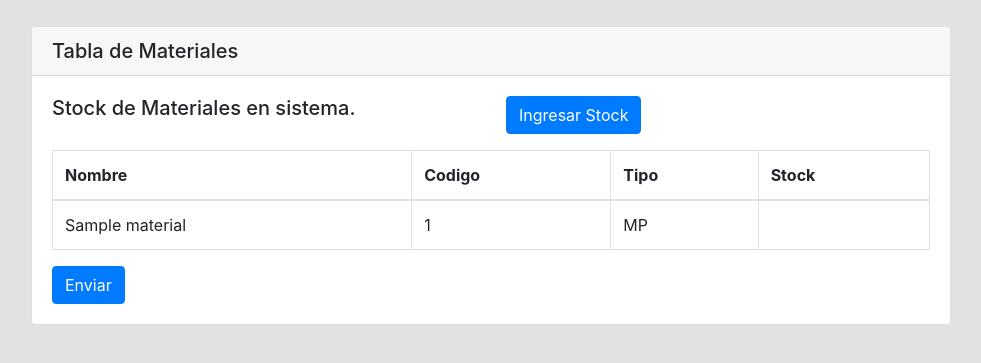
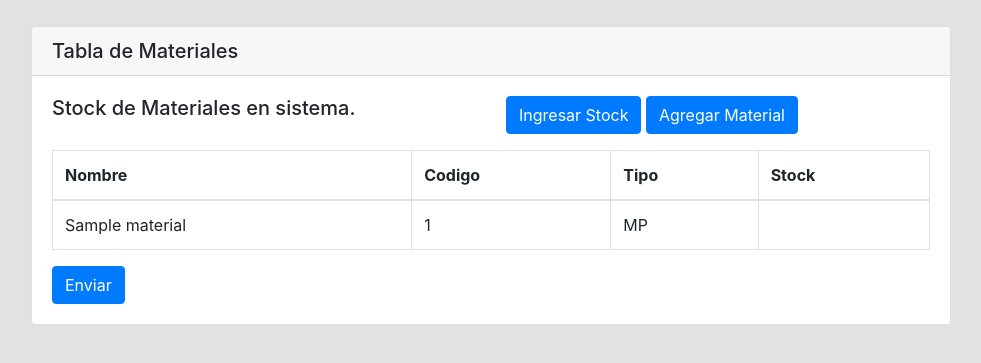
Before and after one commit to adamraven123/Proyecto-Desarrollo-Wen, a Django app: page /add_stock/ in a window 1280 px wide. Shown: the part 58-421 px from the top of the page, without its empty margins (54-1035 px from the left). Run offline with Django 3.2, Linux system fonts and the light colour scheme; tables that the repository leaves empty hold one stand-in row (values such as "Sample post"); some libraries are stand-ins or nearby versions.

Commit message:
Agregar Material Listo

```diff
--- a/core/templates/ingresar_stock.html
+++ b/core/templates/ingresar_stock.html
@@ -15,13 +15,17 @@
 					<h5 class="card-title">Stock de Materiales en sistema.</h5>
 						</div>
 						<div class="col">
-					<button type="button" class="btn btn-primary" data-toggle="modal" data-target="#exampleModal">
+					<button type="button" class="btn btn-primary" data-toggle="modal" data-target="#ModalStock">
 			  		Ingresar Stock</button>
+			  					<!-- Button trigger modal -->
+						<button type="button" class="btn btn-primary" data-toggle="modal" data-target="#AgregarMaterial">
+						  Agregar Material
+						</button>
 						</div>
 					</div>
 					<!-- Button trigger modal -->
 					<p class="card-text"></p>
-					<table class="table table-bordered">
+					<table class="table table-bordered" id="tabla1">
 					    <thead>
 					        <tr>
 					            <th>Nombre</th>
@@ -30,7 +34,7 @@
 					            <th>Stock</th>
 					        </tr>
 					    </thead>
-					    <tbody>
+					    <tbody id="tbody">
 					        {% for material in materiales %}
 					        <tr>
 					            <td>{{ material.nombre }}</td>
@@ -44,7 +48,6 @@
 					<a type="submit" value="Enviar" id="hola" class="btn btn-primary text-white">Enviar</a>
 				</div>
 			</div>
-
 		</div>
 	</div>
 </div>
@@ -52,11 +55,11 @@
 	<div class="row">
 		<div class="col">
 			<!-- Modal -->
-			<div class="modal fade" id="exampleModal" tabindex="-1" role="dialog" aria-labelledby="exampleModalLabel" aria-hidden="true">
+			<div class="modal fade" id="ModalStock" tabindex="-1" role="dialog" aria-labelledby="ModalStockLabel" aria-hidden="true">
 			  <div class="modal-dialog" role="document">
 			    <div class="modal-content">
 			      <div class="modal-header">
-			        <h5 class="modal-title" id="exampleModalLabel">{{titulo}}</h5>
+			        <h5 class="modal-title" id="ModalStockLabel">{{titulo}}</h5>
 			        <button type="button" class="close" data-dismiss="modal" aria-label="Close">
 			          <span aria-hidden="true">&times;</span>
 			        </button>
@@ -83,7 +86,67 @@
 			      </div>
 			      <div class="modal-footer">
 			        <button type="button" class="btn btn-secondary" data-dismiss="modal">Close</button>
-					<a type="submit" value="Enviar" id="enviar" class="btn btn-primary text-white">Enviar</a>
+					<a type="submit" value="Enviar" id="enviar" class="btn btn-primary text-white"  data-dismiss="modal">Enviar</a>
+			      </div>
+			    </div>
+			  </div>
+			</div>
+		</div>
+	</div>
+</div>
+
+<div class="container">
+	<div class="row">
+		<div class="col">
+
+
+			<!-- Modal -->
+			<div class="modal fade" id="AgregarMaterial" tabindex="-1" role="dialog" aria-labelledby="AgregarMaterialLabel" aria-hidden="true">
+			  <div class="modal-dialog" role="document">
+			    <div class="modal-content">
+			      <div class="modal-header">
+			        <h5 class="modal-title" id="AgregarMaterialLabel">Agregar Material</h5>
+			        <button type="button" class="close" data-dismiss="modal" aria-label="Close">
+			          <span aria-hidden="true">&times;</span>
+			        </button>
+			      </div>
+			      <div class="modal-body">
+						<form action="" method="POST" enctype="multipart/form-data"> {% csrf_token %}
+							<div class="form-group row">
+								<label class="col-md-3 col-form-label" for="id_codigo">Codigo:</label>
+								<div class="col-md-9">
+			  						<input type="text" class="form-control" name="codigo" id="id_codigo" required="">
+			  					</div>
+			  				</div>
+							<div class="form-group row">
+								<label class="col-md-3 col-form-label" for="id_nombre">Nombre:</label>
+								<div class="col-md-9">
+			  						<input type="text" class="form-control" name="nombre" id="id_nombre" required="">
+			  					</div>
+							</div>
+							<div class="form-group row">
+								<label class="col-md-3 col-form-label" for="id_tipo">Tipo:</label>
+								<div class="col-md-9">
+									<select name="material" class="form-control" id="id_tipo" title="" required="">
+									<option value="MP">Materia Prima</option>
+									<option value="IT">Ingredientes de Torta</option>
+									</select>
+								</div>
+							</div>
+							<div class="form-group row">
+								<label class="col-md-3 col-form-label" for="id_medida">Medida:</label>
+								<div class="col-md-9">
+									<select name="material" class="form-control" id="id_medida" title="" required="">
+									<option value="GR">Gramos</option>
+									<option value="CC">Centimetros Cubicos</option>
+									</select>
+								</div>
+							</div>
+						</form>
+			      </div>
+			      <div class="modal-footer">
+			        <button type="button" class="btn btn-secondary" data-dismiss="modal">Close</button>
+					<a type="submit" value="Enviar" id="enviar2" class="btn btn-primary text-white"  data-dismiss="modal">Enviar</a>
 			      </div>
 			    </div>
 			  </div>
@@ -122,15 +185,41 @@
                 success: function(response){
                     swal("Exito!","Todo bien por aca.","success");
                     $("#enviar").html(response.mensaje);
-                    $(response.select).html(response.cant)
-            		console.log(response.select)
+                    $(response.select).html(response.cant);
                 },
                 error: function(){
                     swal("Error!","Salio todo mal.","warning");
                 },
 
             });
-            console.log(data);
+        });
+     	$("#enviar2").click(function(){
+            var codigo = $('#id_codigo').val();
+            var nombre = $('#id_nombre').val();
+            var tipo = $('#id_tipo').val();
+            var medida = $('#id_medida').val();
+            var data = {
+                csrfmiddlewaretoken: "{{csrf_token}}",
+                codigo: codigo,
+                nombre: nombre,
+                tipo: tipo,
+                medida: medida,
+            }
+
+            $.ajax({
+                type: "POST",
+                url: "{% url 'add_material' %}",
+                data: data,
+                success: function(response){
+                    swal("Exito!","Todo bien por aca.","success");
+                    $("#tbody").append(response.html);
+                },
+                error: function(){
+                    swal("Error!","Salio todo mal.","warning");
+                },
+            });
+                console.log(data)
+
         });
     });
 </script>
--- a/core/urls.py
+++ b/core/urls.py
@@ -5,6 +5,7 @@
 urlpatterns = [
 	path('',views.index, name = "index"),
 	path('add_stock/',views.ingresar_stock, name = "add_stock"),
+	path('add_material/',views.crearMaterial, name = "add_material"),
 	path('admin_usuario/',views.admin_usuario, name = "admin_usuario"),
 	path('pedidos/',views.pedidos, name = "pedidos"),
 ]
--- a/core/views.py
+++ b/core/views.py
@@ -38,6 +38,36 @@
 	template_name = 'ingresar_stock.html'
 	return render(request, template_name, data)
 
+def crearMaterial(request):
+	data = {}
+	if request.method == "POST":
+		medida = request.POST["medida"]
+		tipo = request.POST["tipo"]
+		nombre = request.POST["nombre"]
+		codigo = request.POST["codigo"]
+		stock = Stock.objects.create(
+			medida = medida,
+			cantidad = 0,
+			)
+		stock.save()
+		mater = Material.objects.create(
+			cod = medida,
+			tipo = tipo,
+			nombre = nombre,
+			stock= stock,
+			)
+		mater.save()
+		html = "<tr>\
+					<td>%s</td>\
+					<td>%s</td>\
+					<td>%s</td>\
+					<td>%s</td>\
+		</tr>" %(nombre,codigo,tipo,stock)
+		data = {
+			"html":html,
+		}
+	return JsonResponse(data)
+
 def admin_usuario(request):
 	data = {}
 	if request.method == "POST":
```
